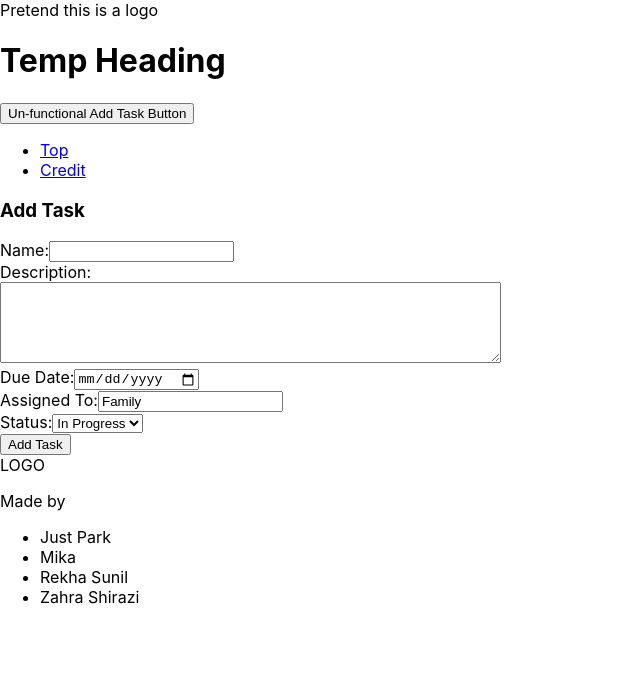
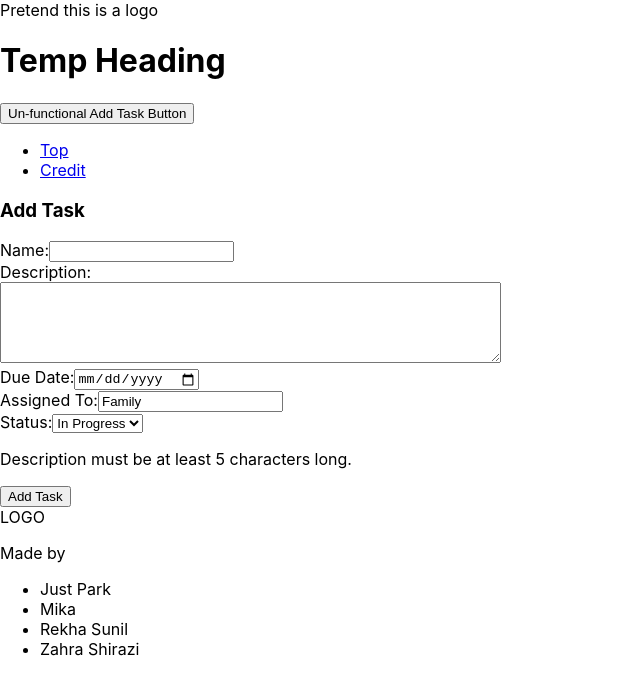
Before and after one commit to zara-sh/ToDoAppW13, a React (Create React App) app: page / in a window 1280 px wide. Shown: the top 694 px of the page, without its empty margins (0-640 px from the left). Built offline with nearby package versions, Linux system fonts and the light colour scheme.

Commit message:
description length / future date validation

```diff
--- a/src/components/CreateTask.js
+++ b/src/components/CreateTask.js
@@ -29,12 +29,30 @@ function CreateTask({ onAddContact, taskToEdit, onEditTask }) {
     setTaskData({ ...taskData, [name]: value });
   };
 
+  //validate description length
+  useEffect(() => {
+    if (taskData.description.length < 5) {
+      setError("Description must be at least 5 characters long.");
+    } else {
+      setError("");
+    }
+  }, [taskData.description]);
+
   const handleSubmit = (e) => {
     e.preventDefault();
 
     // Validate inputs
     if (!taskData.name || !taskData.description || !taskData.dueDate) {
       setError("All fields are required!");
+      return;
+    }
+
+    const dueDate = new Date(taskData.dueDate);
+    const today = new Date();
+    today.setHours(0, 0, 0, 0); // Set time to midnight to compare only dates
+
+    if (isNaN(dueDate.getTime()) || dueDate < today) {
+      setError("Due date must be a valid date and not in the past.");
       return;
     }
 
```
